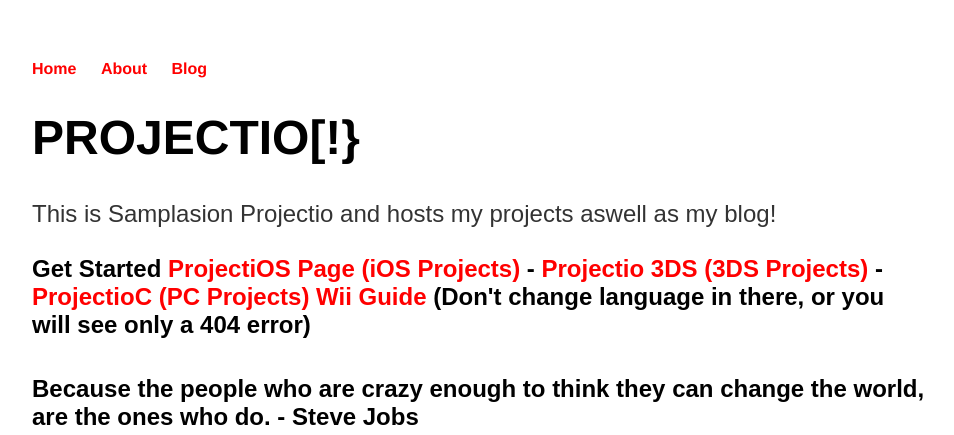
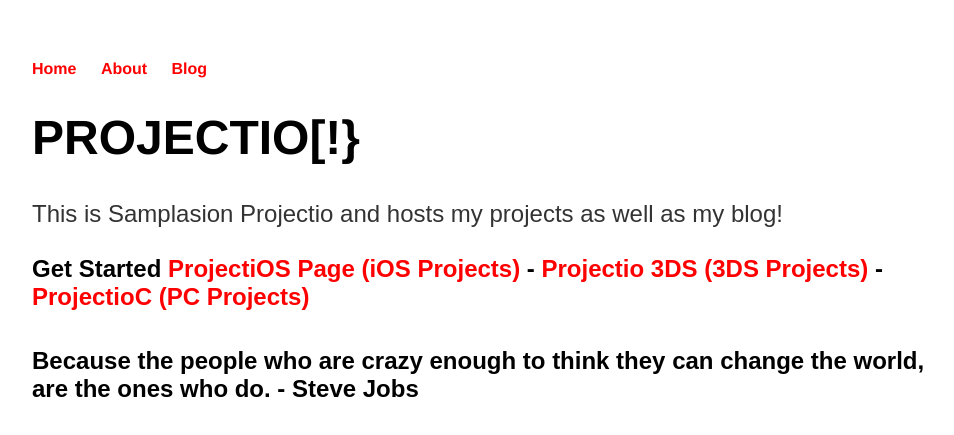
Before and after one commit to Samplasion/samplasion.github.iold, a Jekyll site: the page built from index.html, in a window 1280 px wide, cut to the strip 0-435 px from the top of the page. Shown: the whole strip, without its empty margins (160-1114 px from the left). Built offline with Jekyll 4.4.1, drawn with Linux system fonts in a browser that asks for light colours.

Commit message:
Update index.html

```diff
--- a/index.html
+++ b/index.html
@@ -4,7 +4,7 @@ title: Samplasion Projectio [!}
 ---
 
 <h1>PROJECTIO[!}</h1>
-<p>This is Samplasion Projectio and hosts my projects aswell as my blog!</p>
+<p>This is Samplasion Projectio and hosts my projects as well as my blog!</p>
 
 <h2>Get Started</2>
 
@@ -12,7 +12,6 @@ title: Samplasion Projectio [!}
 <a href="/projects3DS">Projectio 3DS (3DS Projects)</a> -
 <a href="/projectsPC">ProjectioC (PC Projects)</a>
 
-<a href="Guide">Wii Guide</a> (Don't change language in there, or you will see only a 404 error)
 
 </p>Because the people who are crazy enough to think they can change the world, are the ones who do. - Steve Jobs</p>
 <iframe src="https://discordapp.com/widget?id=346934894229716992&theme=dark" width="350" height="500" allowtransparency="true" frameborder="0"></iframe>
```
